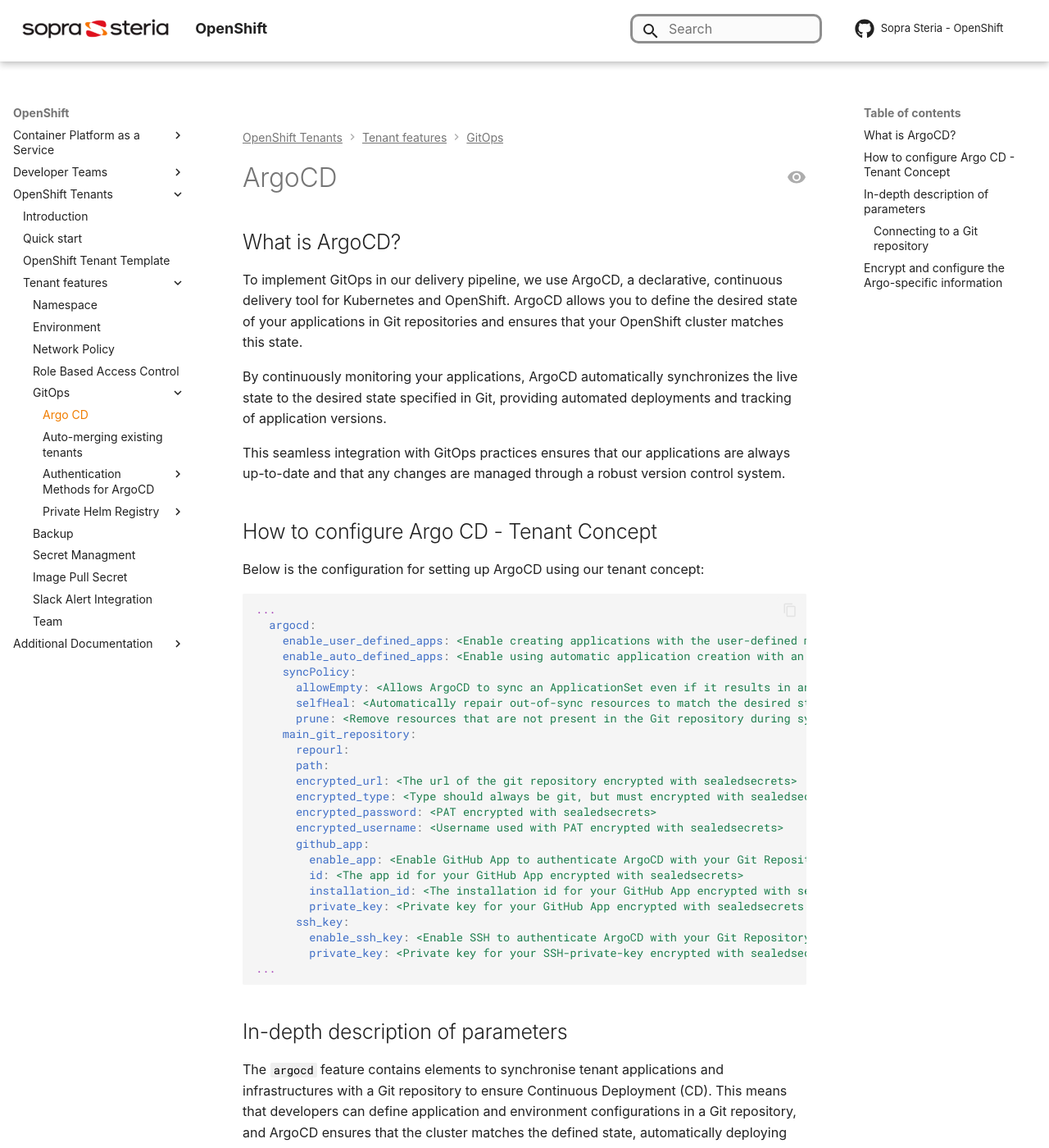
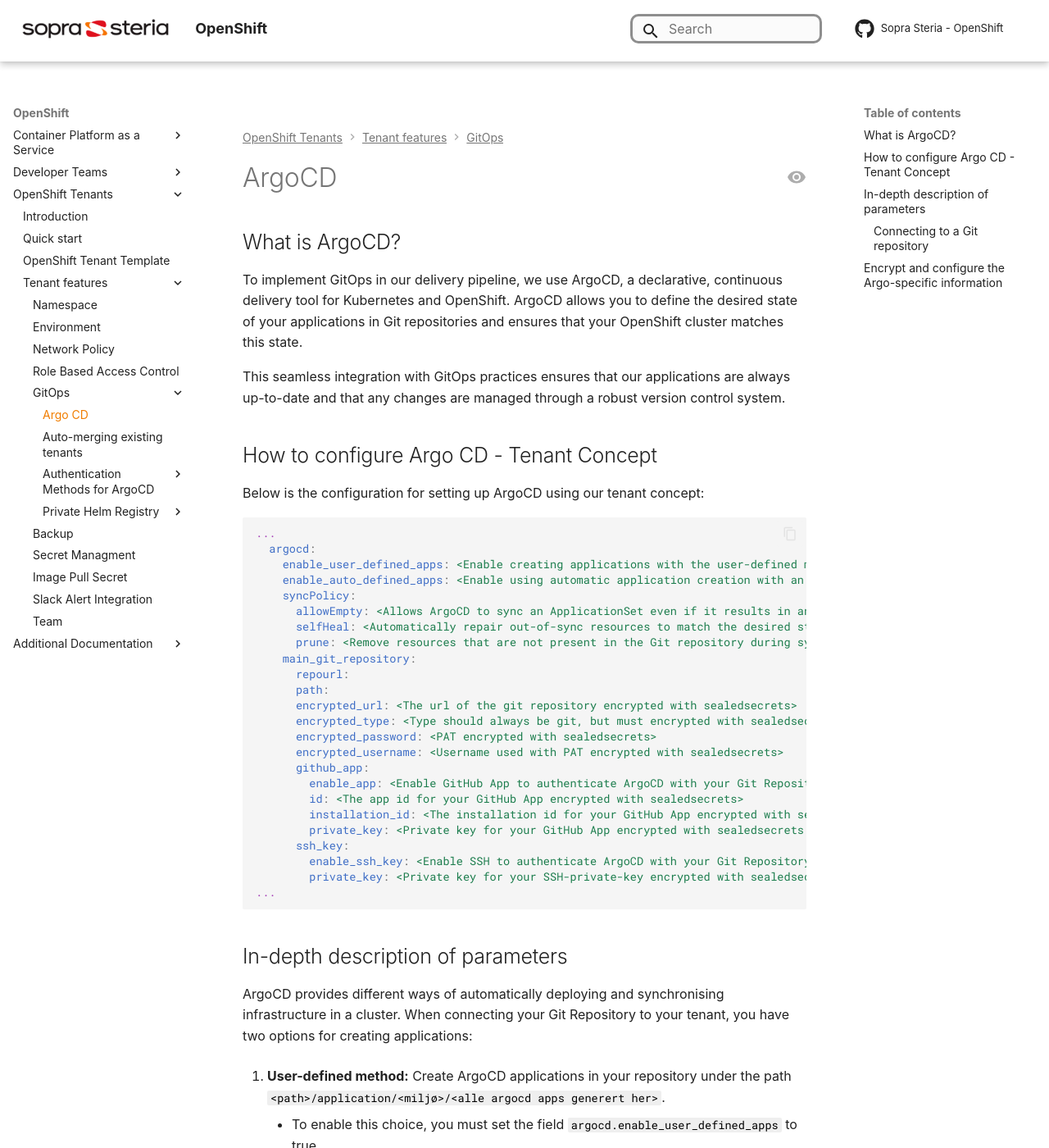
Before and after one commit to Sopra-Steria-Norge-Kubernetes/OpenShift, an MkDocs documentation site: the page built from docs/OpenShift Tenants/Tenant features/GitOps/argocd.md, in a window 1280 px wide and 1400 px high. Shown: the whole window at 82% size. Built offline with MkDocs 1.6.1 and Material for MkDocs 9.7.7, drawn with Linux system fonts in a browser that asks for light colours; some web fonts are replaced; comment, search, counter and statistics services are not loaded; some of the changed text lies outside the part shown.

Commit message:
Fjerner fluff fra tenantfeatures/argocd

````diff
--- a/docs/OpenShift Tenants/Tenant features/GitOps/argocd.md
+++ b/docs/OpenShift Tenants/Tenant features/GitOps/argocd.md
@@ -3,8 +3,6 @@
 ## What is ArgoCD?
 
 To implement GitOps in our delivery pipeline, we use ArgoCD, a declarative, continuous delivery tool for Kubernetes and OpenShift. ArgoCD allows you to define the desired state of your applications in Git repositories and ensures that your OpenShift cluster matches this state.
-
-By continuously monitoring your applications, ArgoCD automatically synchronizes the live state to the desired state specified in Git, providing automated deployments and tracking of application versions.
 
 This seamless integration with GitOps practices ensures that our applications are always up-to-date and that any changes are managed through a robust version control system.
 
@@ -40,8 +38,6 @@
 ```
 
 ## In-depth description of parameters
-
-The `argocd` feature contains elements to synchronise tenant applications and infrastructures with a Git repository to ensure Continuous Deployment (CD). This means that developers can define application and environment configurations in a Git repository, and ArgoCD ensures that the cluster matches the defined state, automatically deploying and updating applications as needed.
 
 ArgoCD provides different ways of automatically deploying and synchronising infrastructure in a cluster. When connecting your Git Repository to your tenant, you have two options for creating applications:
 
@@ -85,8 +81,6 @@
 
 ## Encrypt and configure the Argo-specific information
 
-Encrypting and configuring ArgoCD-specific information is crucial for ensuring the security and efficiency of your deployment. To assist with this, we have developed a detailed user guide.
-
 This guide provides step-by-step instructions and best practices for encrypting Personal Access Tokens (PAT), GitHub App variables and SSH-private-key, which are essential for the secure operation of ArgoCD within your OpenShift environment. Please follow the steps in the guide provided below:
 
 * [Authenticate with Personal Access Token (PAT)](Authentication%20Methods%20for%20ArgoCD/authenticate-with-personal-access-token.md).
````
Also changed, not shown: docs/OpenShift Tenants/Tenant features/GitOps/auto-merge-for-existing-tenants.md (+1 -3 lines).
